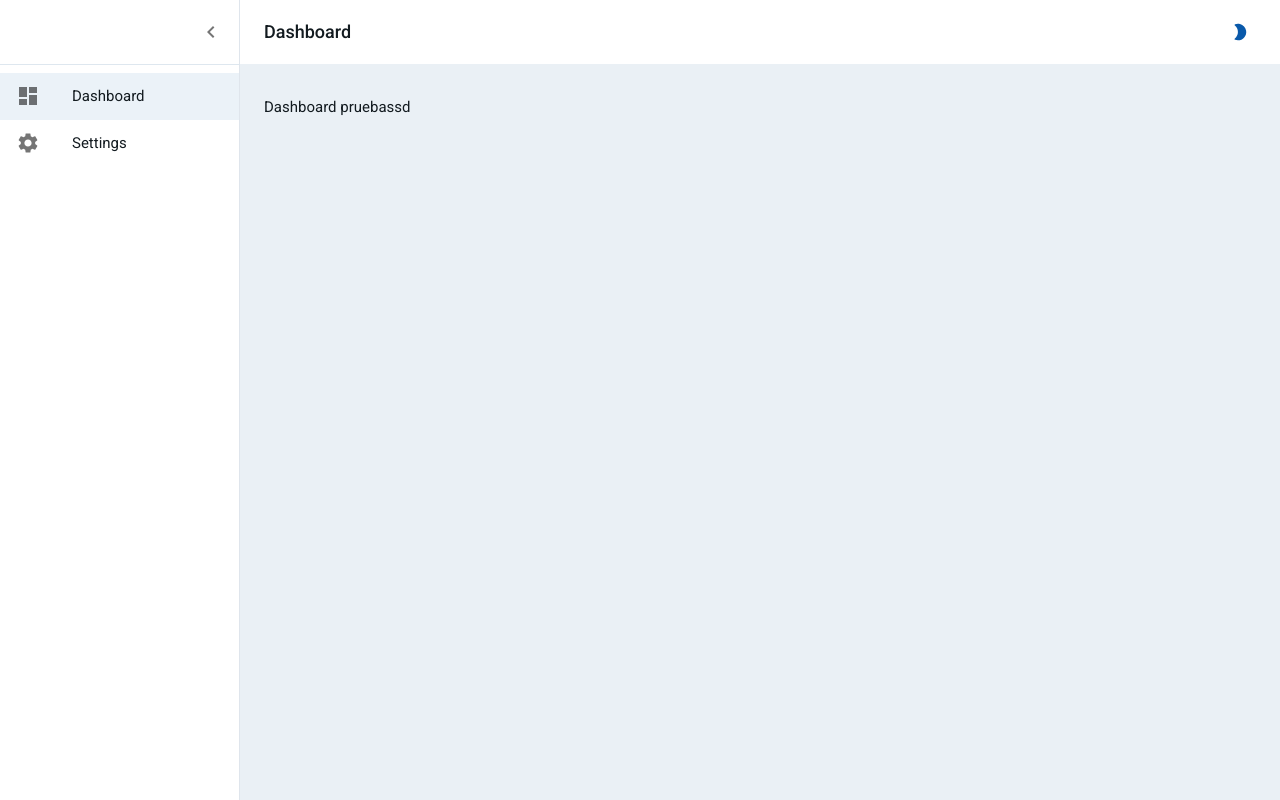
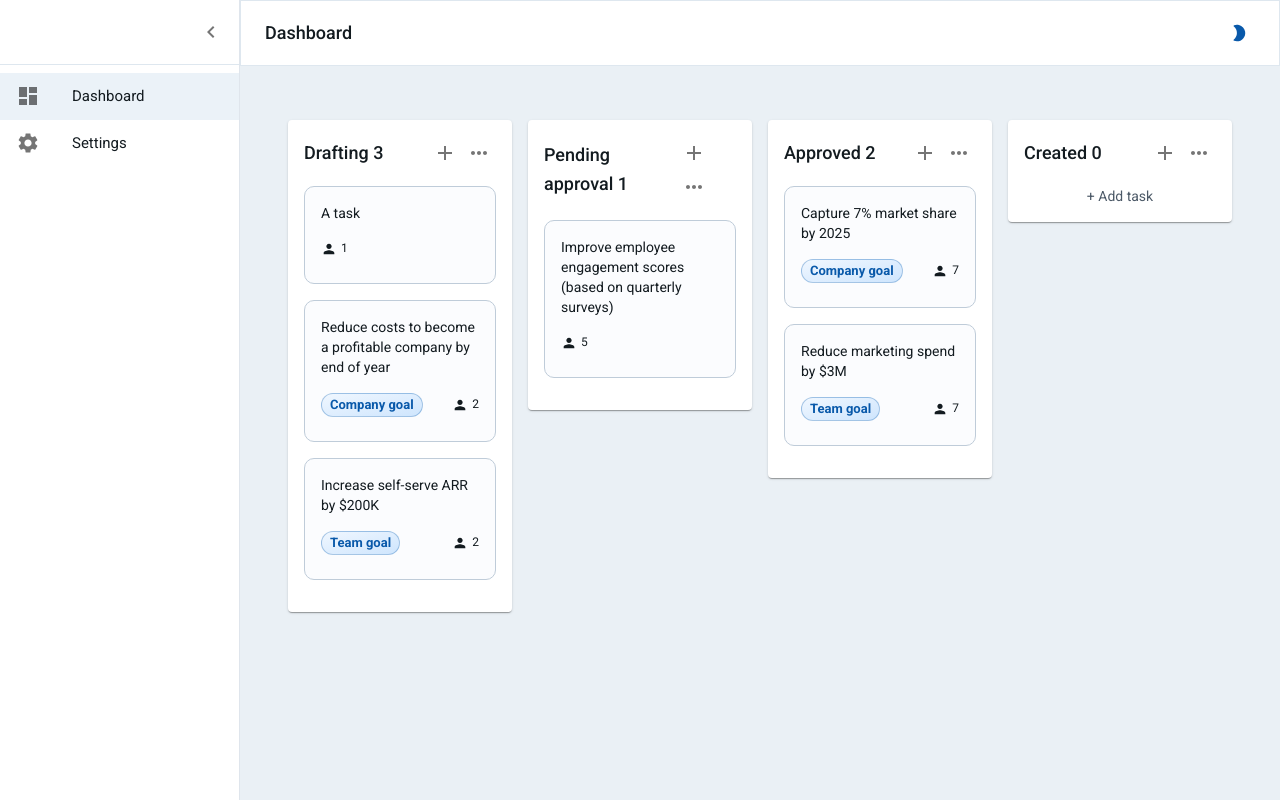
Before and after one commit to Ricardohm7/task-management-app, a React (Vite) app: page /#/dashboard in a window 1280 px wide. Built offline with nearby package versions, Linux system fonts and the light colour scheme.

Commit message:
Design and develop dashboard tasks

```diff
--- a/package.json
+++ b/package.json
@@ -12,6 +12,7 @@
     "coverage": "vitest run --coverage"
   },
   "dependencies": {
+    "@dnd-kit/core": "^6.1.0",
     "@emotion/react": "11.13.0",
     "@emotion/styled": "11.13.0",
     "@fontsource/roboto": "5.0.14",
--- a/src/App.tsx
+++ b/src/App.tsx
@@ -27,7 +27,7 @@ const App = () => {
             backgroundColor: (theme) =>
               theme.palette.mode === 'light'
                 ? theme.palette.grey[100]
-                : theme.palette.grey[900],
+                : theme.palette.grey[800],
             flexGrow: 1,
             height: '100vh',
             overflow: 'auto',
--- a/src/pages/dashboard/Dashboard.tsx
+++ b/src/pages/dashboard/Dashboard.tsx
@@ -1,6 +1,89 @@
+import { useState } from 'react'
+import {
+  Box,
+  Grid,
+  Paper,
+  Typography,
+  IconButton
+} from '@mui/material'
+import MoreHorizIcon from '@mui/icons-material/MoreHoriz'
+import AddIcon from '@mui/icons-material/Add'
+
+import Card from './components/Card'
+import ColumnMenu from './components/ColumnMenu'
+
+
+// Dummy data
+const columns = [
+  {
+    title: 'Drafting',
+    tasks: [
+      { id: 1, content: 'A task', type: 'default', comments: 1 },
+      { id: 2, content: 'Reduce costs to become a profitable company by end of year', type: 'company', comments: 2 },
+      { id: 3, content: 'Increase self-serve ARR by $200K', type: 'team', comments: 2 },
+    ]
+  },
+  {
+    title: 'Pending approval',
+    tasks: [
+      { id: 4, content: 'Improve employee engagement scores (based on quarterly surveys)', type: 'default', comments: 5 },
+    ]
+  },
+  {
+    title: 'Approved',
+    tasks: [
+      { id: 5, content: 'Capture 7% market share by 2025', type: 'company', comments: 7 },
+      { id: 6, content: 'Reduce marketing spend by $3M', type: 'team', comments: 7 },
+    ]
+  },
+  {
+    title: 'Created',
+    tasks: []
+  }
+]
+
 const Dashboard = () => {
+  const [tasks] = useState(columns)
+  const [menuAnchor, setMenuAnchor] = useState<HTMLButtonElement | null>(null)
+
+  const handleMenuOpen = (event: React.MouseEvent<HTMLButtonElement, MouseEvent>) => {
+    setMenuAnchor(event.currentTarget)
+  }
+
+  const handleMenuClose = () => {
+    setMenuAnchor(null)
+  }
+
   return (
-    <div>Dashboard pruebassd</div>
+    <Box sx={{ flexGrow: 1, p: 3 }}>
+      <Grid container spacing={2}>
+        {tasks.map((column) => (
+          <Grid item xs={3} key={column.title}>
+            <Paper sx={{ p: 2 }}>
+              <Box sx={{ display: 'flex', justifyContent: 'space-between', alignItems: 'center', mb: 2 }}>
+                <Typography variant="h6">{column.title} {column.tasks.length}</Typography>
+                <Box>
+                  <IconButton size="small"><AddIcon /></IconButton>
+                  <IconButton size="small" onClick={(e) => handleMenuOpen(e)}><MoreHorizIcon /></IconButton>
+                </Box>
+              </Box>
+              {column.tasks.map((task) => (
+                <Card id={task.id} type={task.type} comments={task.comments} content={task.content} />
+              ))}
+              {column.tasks.length === 0 && (
+                <Typography variant="body2" sx={{ textAlign: 'center', color: 'text.secondary' }}>
+                  + Add task
+                </Typography>
+              )}
+            </Paper>
+          </Grid>
+        ))}
+      </Grid>
+      <ColumnMenu
+        handleMenuClose={handleMenuClose}
+        menuAnchor={menuAnchor}
+      />
+    </Box>
   )
 }
 
--- /dev/null
+++ b/src/pages/dashboard/components/Card.tsx
@@ -0,0 +1,53 @@
+import { styled } from '@mui/material'
+import React from 'react'
+import CardContent from '@mui/material/CardContent'
+import CardComponent from '@mui/material/Card'
+import Typography from '@mui/material/Typography'
+import Box from '@mui/material/Box'
+import Chip from '@mui/material/Chip'
+import PersonIcon from '@mui/icons-material/Person'
+
+// Styled Card component with hover effects
+const HoverCard = styled(CardComponent)(({ theme }) => ({
+  transition: 'all 0.3s ease-in-out',
+  cursor: 'pointer',
+  '&:hover': {
+    borderColor: theme.palette.grey[500],
+    // boxShadow: theme.shadows[4],
+  },
+}))
+
+
+interface CardProps {
+  id: string | number;
+  content: string;
+  type: string;
+  comments: number
+}
+
+const Card: React.FC<CardProps> = (task) => {
+  return (
+    <HoverCard key={task.id} sx={{ mb: 2, border: 1, borderColor: 'grey.300' }}>
+      <CardContent>
+        <Typography variant="body2">{task.content}</Typography>
+        <Box sx={{ display: 'flex', justifyContent: 'space-between', alignItems: 'center', mt: 2 }}>
+          <Chip
+            label={task.type === 'company' ? 'Company goal' : task.type === 'team' ? 'Team goal' : ''}
+            size="small"
+            sx={{
+              bgcolor: task.type === 'company' ? '#e0e7ff' : '#dcfce7',
+              color: task.type === 'company' ? '#3730a3' : '#166534',
+              display: task.type === 'default' ? 'none' : 'inline-flex'
+            }}
+          />
+          <Box sx={{ display: 'flex', alignItems: 'center' }}>
+            <PersonIcon sx={{ fontSize: 16, mr: 0.5 }} />
+            <Typography variant="caption">{task.comments}</Typography>
+          </Box>
+        </Box>
+      </CardContent>
+    </HoverCard>
+  )
+}
+
+export default Card
--- /dev/null
+++ b/src/pages/dashboard/components/ColumnMenu.tsx
@@ -0,0 +1,55 @@
+import React from 'react'
+import Menu from '@mui/material/Menu'
+import MenuItem from '@mui/material/MenuItem'
+import RuleIcon from '@mui/icons-material/Rule'
+import ListItemIcon from '@mui/material/ListItemIcon'
+import ListItemText from '@mui/material/ListItemText'
+import Typography from '@mui/material/Typography'
+import DriveFileRenameOutlineIcon from '@mui/icons-material/DriveFileRenameOutline'
+import AddBoxIcon from '@mui/icons-material/AddBox'
+import DeleteIcon from '@mui/icons-material/Delete'
+
+interface columnMenuProps {
+  menuAnchor: HTMLButtonElement | null;
+  handleMenuOpen?: (event: React.MouseEvent<HTMLButtonElement, MouseEvent>, columnIndex: number) => void;
+  handleMenuClose: () => void
+}
+
+const ColumnMenu: React.FC<columnMenuProps> = ({ menuAnchor, handleMenuClose, }) => {
+  return (
+    <Menu
+      anchorEl={menuAnchor}
+      open={Boolean(menuAnchor)}
+      onClose={handleMenuClose}
+    >
+      <MenuItem onClick={handleMenuClose}>
+        <ListItemIcon>
+          <RuleIcon fontSize="small" />
+        </ListItemIcon>
+        <ListItemText>Add rule to section</ListItemText>
+      </MenuItem>
+      <MenuItem onClick={handleMenuClose}>
+        <ListItemIcon>
+          <DriveFileRenameOutlineIcon fontSize="small" />
+        </ListItemIcon>
+        <ListItemText>Rename section</ListItemText>
+      </MenuItem>
+      <MenuItem onClick={handleMenuClose}>
+        <ListItemIcon>
+          <AddBoxIcon fontSize="small" />
+        </ListItemIcon>
+        <ListItemText>Add section</ListItemText>
+      </MenuItem>
+      <MenuItem onClick={handleMenuClose}>
+        <ListItemIcon>
+          <DeleteIcon fontSize="small" />
+        </ListItemIcon>
+        <ListItemText>
+          <Typography color="error">Delete section</Typography>
+        </ListItemText>
+      </MenuItem>
+    </Menu>
+  )
+}
+
+export default ColumnMenu
--- a/src/utils/theme.tsx
+++ b/src/utils/theme.tsx
@@ -616,8 +616,10 @@ export default function getLPTheme(mode: PaletteMode): ThemeOptions {
           root: ({ theme }) => ({
             backgroundColor: '#fff',
             color: theme.palette.text.primary,
+            border: `1px solid ${alpha(gray[200], 0.8)}`,
             ...(theme.palette.mode === 'dark' && {
-              backgroundColor: theme.palette.background.default
+              backgroundColor: theme.palette.background.default,
+              border: `1.5px solid ${alpha(gray[700], 0.3)}`,
             })
           })
         }
```
Also changed, not shown: 1 other file (tests, documents, lock files or other folders).
